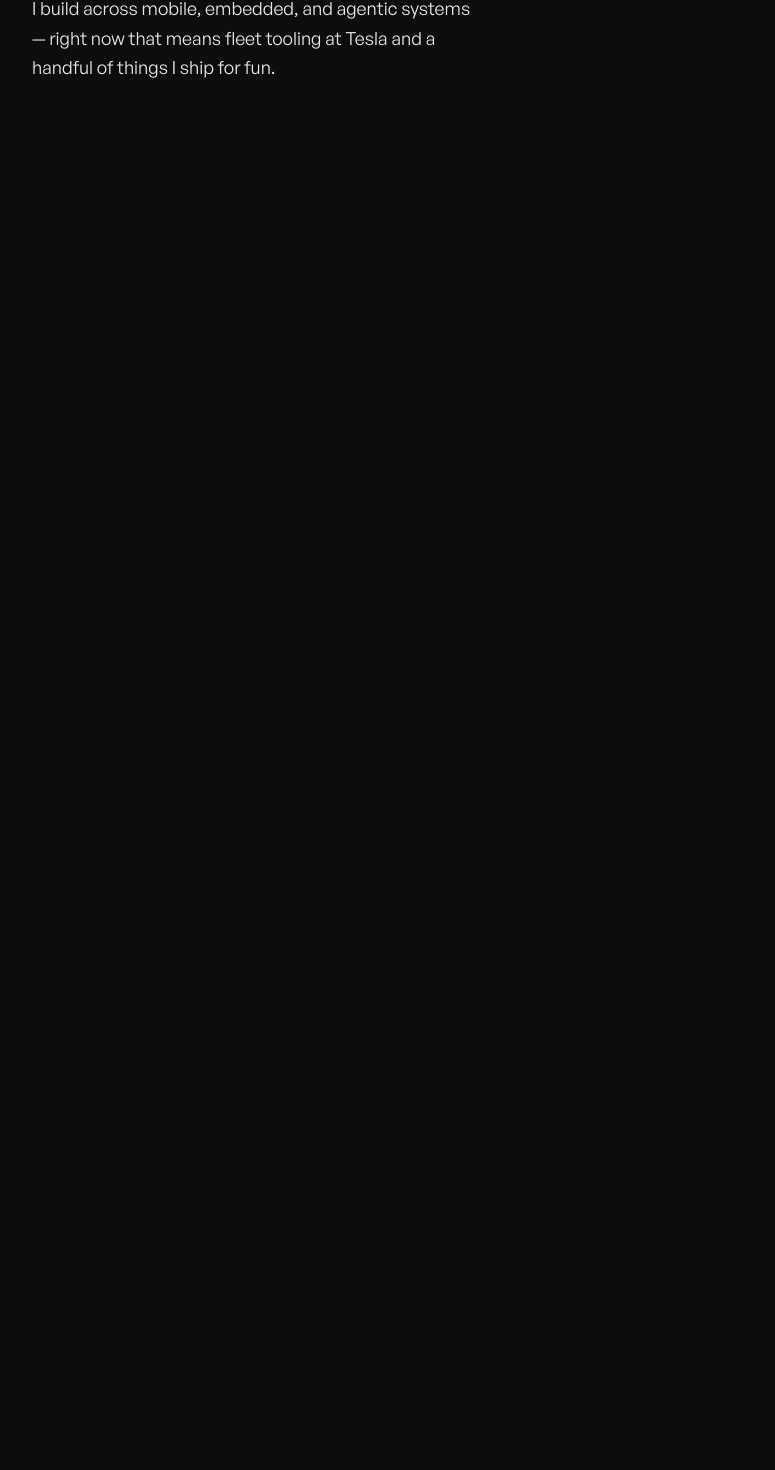
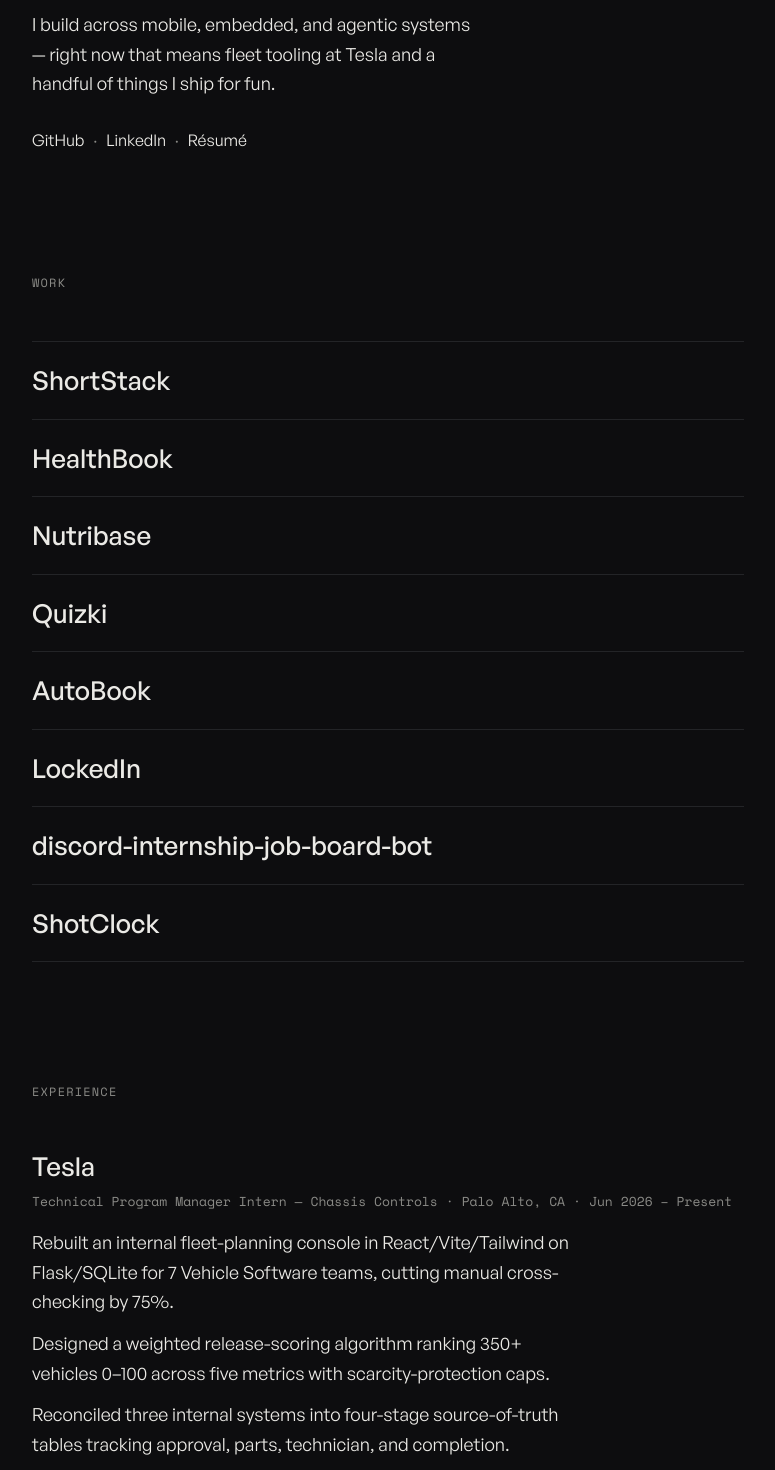
Before and after one commit to EmanuelNader/portfolio, a Next.js app: page / in a window 1280 px wide. Shown: the part 213-1683 px from the top of the page, without its empty margins (252-1027 px from the left). Before the commit the page ends 800 px from the top, so only its background shows below. Built offline with nearby package versions, Linux system fonts and the light colour scheme.

Commit message:
Ship the static portfolio skeleton in one readable column.
Lay out hero, work names, Tesla/HP experience, and accent contact so the page can be judged for hierarchy before any motion lands.

```diff
--- a/app/globals.css
+++ b/app/globals.css
@@ -87,33 +87,137 @@ a {
   outline-offset: 2px;
 }
 
-.smoke {
+ul {
+  list-style: none;
+}
+
+.page {
+  position: relative;
+  z-index: 1;
   max-width: var(--max-width);
   margin: 0 auto;
-  padding: 80px 24px 120px;
+  padding: 96px 24px 160px;
 }
 
-.smoke h1 {
+.section + .section {
+  margin-top: var(--section-gap);
+}
+
+.section-label {
+  margin-bottom: var(--entry-gap);
+  font-family: var(--font-mono);
+  font-size: 12px;
+  font-weight: 400;
+  letter-spacing: 0.1em;
+  text-transform: uppercase;
+  color: var(--text-dim);
+}
+
+.meta {
+  font-family: var(--font-mono);
+  font-size: 13px;
+  color: var(--text-dim);
+}
+
+.hero-name {
   font-size: 56px;
   font-weight: 500;
   letter-spacing: -0.02em;
   line-height: 1.1;
 }
 
-.smoke .meta {
+.hero .meta {
   margin-top: 12px;
-  font-family: var(--font-mono);
-  font-size: 13px;
-  color: var(--text-dim);
 }
 
-.smoke .body {
+.hero-body {
   margin-top: 32px;
   max-width: 42ch;
 }
 
+.hero-links {
+  margin-top: 28px;
+  font-size: 16px;
+}
+
+.hero-sep {
+  margin: 0 0.55em;
+  color: var(--text-dim);
+}
+
+.work-list {
+  display: flex;
+  flex-direction: column;
+}
+
+.work-row {
+  border-top: 1px solid var(--rule);
+}
+
+.work-row:last-child {
+  border-bottom: 1px solid var(--rule);
+}
+
+.work-name {
+  padding: 22px 0;
+  font-size: 26px;
+  font-weight: 500;
+  line-height: 1.25;
+}
+
+.experience-list {
+  display: flex;
+  flex-direction: column;
+  gap: var(--entry-gap);
+}
+
+.experience-company {
+  font-size: 26px;
+  font-weight: 500;
+  line-height: 1.25;
+}
+
+.experience-meta {
+  margin-top: 8px;
+}
+
+.experience-lines {
+  margin-top: 16px;
+  display: flex;
+  flex-direction: column;
+  gap: 12px;
+  max-width: 52ch;
+}
+
+.contact-lead {
+  max-width: 36ch;
+}
+
+.contact-email {
+  display: inline-block;
+  margin-top: 20px;
+  font-size: 32px;
+  font-weight: 500;
+  letter-spacing: -0.02em;
+  color: var(--accent);
+  line-height: 1.2;
+}
+
 @media (max-width: 640px) {
-  .smoke h1 {
+  .page {
+    padding: 72px 20px 120px;
+  }
+
+  .hero-name {
     font-size: 34px;
   }
+
+  .work-name,
+  .experience-company {
+    font-size: 22px;
+  }
+
+  .contact-email {
+    font-size: 26px;
+  }
 }
--- a/app/page.tsx
+++ b/app/page.tsx
@@ -1,11 +1,90 @@
+import { experience } from "@/lib/experience";
+import { projects } from "@/lib/projects";
 import { site } from "@/lib/site";
 
 export default function Home() {
   return (
-    <main className="smoke">
-      <h1>{site.name}</h1>
-      <p className="meta">{site.metaLine}</p>
-      <p className="body">{site.tagline}</p>
+    <main className="page">
+      <section className="section hero" aria-label="Introduction">
+        <h1 className="hero-name">{site.name}</h1>
+        <p className="meta">{site.metaLine}</p>
+        <p className="hero-body">{site.tagline}</p>
+        <p className="hero-links">
+          <a
+            href={site.links.github}
+            target="_blank"
+            rel="noopener noreferrer"
+          >
+            GitHub
+          </a>
+          <span className="hero-sep" aria-hidden="true">
+            ·
+          </span>
+          <a
+            href={site.links.linkedin}
+            target="_blank"
+            rel="noopener noreferrer"
+          >
+            LinkedIn
+          </a>
+          <span className="hero-sep" aria-hidden="true">
+            ·
+          </span>
+          <a
+            href={site.links.resume}
+            target="_blank"
+            rel="noopener noreferrer"
+          >
+            Résumé
+          </a>
+        </p>
+      </section>
+
+      <section className="section" aria-labelledby="work-heading">
+        <h2 id="work-heading" className="section-label">
+          Work
+        </h2>
+        <ul className="work-list">
+          {projects.map((project) => (
+            <li key={project.slug} className="work-row">
+              <h3 className="work-name">{project.name}</h3>
+            </li>
+          ))}
+        </ul>
+      </section>
+
+      <section className="section" aria-labelledby="experience-heading">
+        <h2 id="experience-heading" className="section-label">
+          Experience
+        </h2>
+        <ul className="experience-list">
+          {experience.map((job) => (
+            <li key={job.company} className="experience-item">
+              <h3 className="experience-company">{job.company}</h3>
+              <p className="meta experience-meta">
+                {job.role} · {job.location} · {job.dates}
+              </p>
+              <div className="experience-lines">
+                {job.lines.map((line) => (
+                  <p key={line}>{line}</p>
+                ))}
+              </div>
+            </li>
+          ))}
+        </ul>
+      </section>
+
+      <section className="section contact" aria-labelledby="contact-heading">
+        <h2 id="contact-heading" className="section-label">
+          Contact
+        </h2>
+        <p className="contact-lead">
+          Open to interesting work — say hello.
+        </p>
+        <a className="contact-email" href={`mailto:${site.email}`}>
+          {site.email}
+        </a>
+      </section>
     </main>
   );
 }
--- /dev/null
+++ b/lib/experience.ts
@@ -0,0 +1,30 @@
+export type Experience = {
+  company: string;
+  role: string;
+  location: string;
+  dates: string;
+  lines: string[];
+};
+
+export const experience: Experience[] = [
+  {
+    company: "Tesla",
+    role: "Technical Program Manager Intern — Chassis Controls",
+    location: "Palo Alto, CA",
+    dates: "Jun 2026 – Present",
+    lines: [
+      "Rebuilt an internal fleet-planning console in React/Vite/Tailwind on Flask/SQLite for 7 Vehicle Software teams, cutting manual cross-checking by 75%.",
+      "Designed a weighted release-scoring algorithm ranking 350+ vehicles 0–100 across five metrics with scarcity-protection caps.",
+      "Reconciled three internal systems into four-stage source-of-truth tables tracking approval, parts, technician, and completion.",
+    ],
+  },
+  {
+    company: "HP Tech Ventures",
+    role: "Software Engineering Extern (Technical Analyst)",
+    location: "Remote",
+    dates: "Feb 2026 – Apr 2026",
+    lines: [
+      "Cut due diligence cycle time by 40% (15+ hrs/week) with Python scrapers over 10,000+ market records and an LLM research tool that halved competitive-brief write time.",
+    ],
+  },
+];
--- /dev/null
+++ b/lib/projects.ts
@@ -0,0 +1,105 @@
+export type Project = {
+  slug: string;
+  name: string;
+  fact: string;
+  role: string;
+  stack: string[];
+  result: string;
+  writeup: string;
+  metric?: {
+    value: number;
+    prefix?: string;
+    suffix?: string;
+    label: string;
+  };
+};
+
+export const projects: Project[] = [
+  {
+    slug: "shortstack",
+    name: "ShortStack",
+    fact: "93% faster redirects on cache hits",
+    role: "Platform architecture",
+    stack: ["Flask", "PostgreSQL", "Redis", "Nginx", "Docker", "Prometheus"],
+    result: "Sub-2ms redirect latency under Locust load",
+    writeup:
+      "A production-style URL shortener with Redis caching, load-balanced Nginx, Dockerized services, and a full CI pipeline with Prometheus/Grafana monitoring.",
+    metric: { value: 93, suffix: "%", label: "faster redirects" },
+  },
+  {
+    slug: "healthbook",
+    name: "HealthBook",
+    fact: "30 min → under 3 min booking",
+    role: "AI + automation",
+    stack: ["Next.js", "FastAPI", "Browser Use", "OpenAI Realtime", "pgvector"],
+    result: "Agentic booking with semantic health memory",
+    writeup:
+      "An AI appointment agent that browses sites like Zocdoc and places real phone calls via OpenAI Realtime API, with pgvector memory so you don't re-enter health history every time.",
+    metric: { value: 90, suffix: "%", label: "less booking time" },
+  },
+  {
+    slug: "nutribase",
+    name: "Nutribase",
+    fact: "ESP32 → MERN smart fridge",
+    role: "IoT tracking",
+    stack: ["MongoDB", "Express", "React", "Node.js", "C++", "ESP32"],
+    result: "60% fewer waste/access tracking errors",
+    writeup:
+      "A smart-fridge tracker where ESP32 weight sensors stream live data into a MERN app with role-based auth and waste/analytics dashboards.",
+    metric: { value: 60, suffix: "%", label: "fewer tracking errors" },
+  },
+  {
+    slug: "quizki",
+    name: "Quizki",
+    fact: "Auth0 + Gemini study loops",
+    role: "Full-stack product",
+    stack: ["React", "Node.js", "Auth0", "Gemini", "MongoDB"],
+    result: "Gamified sessions with personalized prompts",
+    writeup:
+      "A gamified study platform with progress dashboards, Auth0 login, and Gemini-powered personalized study prompts so sessions are quicker to start and more fun to finish.",
+  },
+  {
+    slug: "autobook",
+    name: "AutoBook",
+    fact: "UCSD rooms the moment they open",
+    role: "Automation",
+    stack: ["Python", "Selenium", "WebDriver"],
+    result: "Hands-off library room booking",
+    writeup:
+      "A Selenium bot that grabs hard-to-get UCSD library rooms the moment they open — no more clicking through a five-step booking flow by hand.",
+  },
+  {
+    slug: "lockedin",
+    name: "LockedIn",
+    fact: "ESP32 + React/Node IoT triggers",
+    role: "IoT + full-stack",
+    stack: ["React", "Node.js", "Express", "MongoDB", "ESP32"],
+    result: "Real-time device monitoring and workflows",
+    writeup:
+      "An IoT + web stack that connects ESP32 devices to a React/Node backend for real-time monitoring and automated workflow triggers.",
+  },
+  {
+    slug: "discord-internship-job-board-bot",
+    name: "discord-internship-job-board-bot",
+    fact: "Scrape → role-channel alerts",
+    role: "Discord bot",
+    stack: ["Discord.js", "Node.js", "Web scraping"],
+    result: "Deduped internship alerts by role family",
+    writeup:
+      "A Discord bot that scrapes internship, co-op, and fellowship postings, dedupes them, and drops each new listing into the right role-family channel with optional title ping roles.",
+  },
+  {
+    slug: "shotclock",
+    name: "ShotClock",
+    fact: "Social nights-out memory app",
+    role: "Mobile product",
+    stack: ["Expo", "React Native", "Supabase"],
+    result: "iOS-first MVP for capturing nights out",
+    writeup:
+      "A social memory-keeping app for nights out with friends — capture moments, people, and stories from a night in one place. iOS-first MVP on Expo, React Native, and Supabase.",
+  },
+];
+
+export function getProject(slug: string): Project | undefined {
+  return projects.find((project) => project.slug === slug);
+}
```
